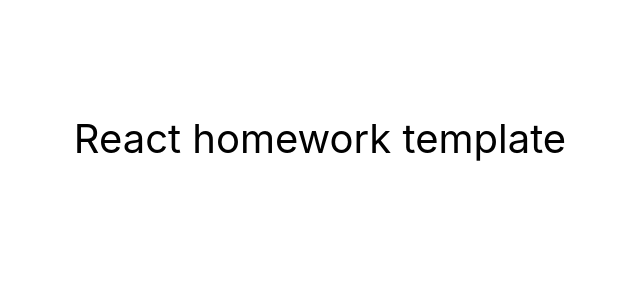
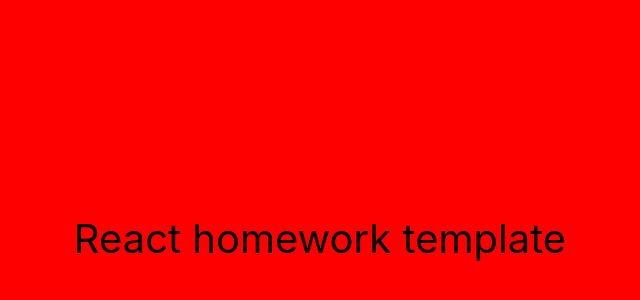
Before and after one commit to Vol4enak/goit-react-hw-02-feedback, a React (Create React App) app: page / in a window 1280 px wide. Shown: the part 262-562 px from the top of the page, without its empty margins (320-960 px from the left). Built offline with nearby package versions, Linux system fonts and the light colour scheme.

Commit message:
add emotion

```diff
--- a/package.json
+++ b/package.json
@@ -4,6 +4,8 @@
   "private": true,
   "homepage": "https://vol4enak.github.io/goit-react-hw-02-feedback/",
   "dependencies": {
+    "@emotion/react": "^11.10.6",
+    "@emotion/styled": "^11.10.6",
     "@testing-library/jest-dom": "^5.16.3",
     "@testing-library/react": "^12.1.4",
     "@testing-library/user-event": "^13.5.0",
--- a/src/components/App.jsx
+++ /dev/null
@@ -1,16 +0,0 @@
-export const App = () => {
-  return (
-    <div
-      style={{
-        height: '100vh',
-        display: 'flex',
-        justifyContent: 'center',
-        alignItems: 'center',
-        fontSize: 40,
-        color: '#010101'
-      }}
-    >
-      React homework template
-    </div>
-  );
-};
--- /dev/null
+++ b/src/components/App/App.jsx
@@ -0,0 +1,20 @@
+import {Container} from './App.styled'
+
+export const App = () => {
+  return (
+    <Container>
+      <div
+        style={{
+          height: '100vh',
+          display: 'flex',
+          justifyContent: 'center',
+          alignItems: 'center',
+          fontSize: 40,
+          color: '#010101',
+        }}
+      >
+        React homework template
+      </div>
+    </Container>
+  );
+};
--- /dev/null
+++ b/src/components/App/App.styled.jsx
@@ -0,0 +1,6 @@
+import styled from '@emotion/styled';
+
+export const Container = styled.div`
+background-color: red;
+padding: 100px;
+`;
--- a/src/index.js
+++ b/src/index.js
@@ -1,6 +1,6 @@
 import React from 'react';
 import ReactDOM from 'react-dom/client';
-import { App } from 'components/App';
+import { App } from 'components/App/App';
 import './index.css';
 
 ReactDOM.createRoot(document.getElementById('root')).render(
```
Also changed, not shown: 1 other file (tests, documents, lock files or other folders).
